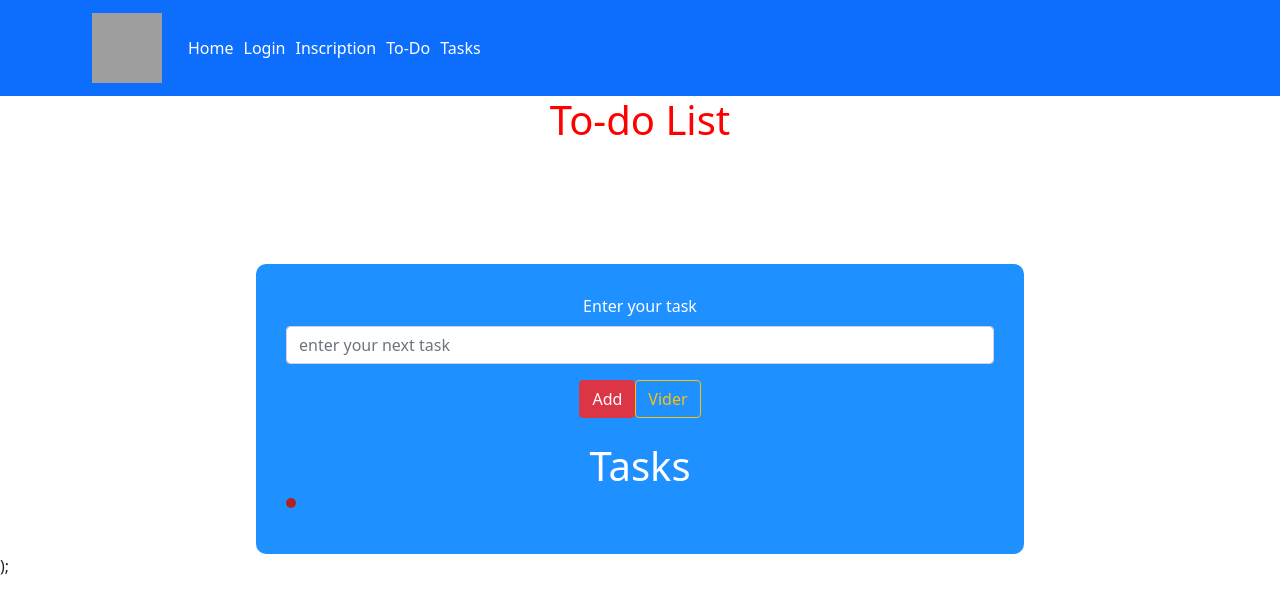
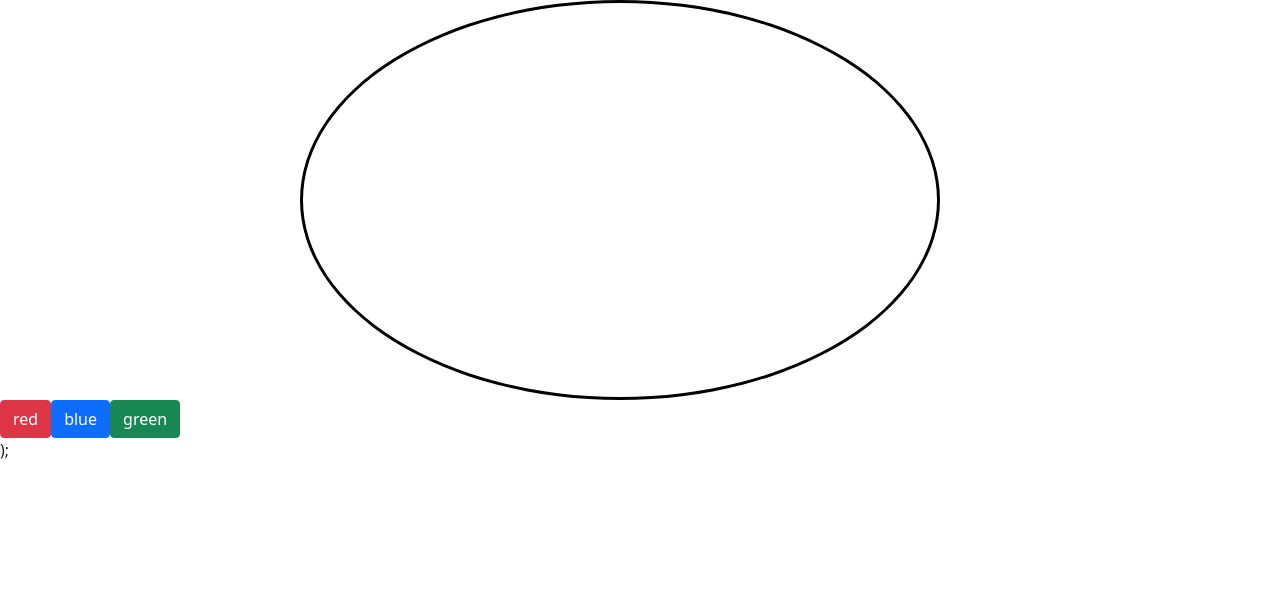
Before and after one commit to otmaneeee/otmaneReact, a React (Create React App) app: page /todo in a window 1280 px wide. Shown: the top 614 px of the page. Built offline with nearby package versions, Linux system fonts and the light colour scheme; grey boxes are pictures that could not be loaded.

Commit message:
color game first commit

```diff
--- a/src/App.js
+++ b/src/App.js
@@ -18,12 +18,15 @@ import Login from "./containers/Login/Login";
 import BasicToDoList from "./containers/ToDoList/BasicToDoList";
 import Header from "./layouts/Header/index";
 import Tasks from "./containers/Tasks/Tasks";
+import Circle from "./components/circle/index";
+import ColorGame from "./containers/ColorGame/ColorGame";
 const App = () => {
   return (
     <div>
-    <Router>
+     <ColorGame/>
+    {/* <Router> */}
       {/* car le Header se trouve dans toutes les pages */}
-      <Header/>
+      {/* <Header/>
       <Switch>
           <Route path="/login">
           <div style={{display:"flex",height:"100vh",justifyContent:"center",alignItems:"center"}}>
@@ -48,7 +51,7 @@ const App = () => {
              <BigThree/>
           </Route>
         </Switch>
-    </Router>
+    </Router> */}
     {/* <Router>
       <Switch>
           <Route path="/login">
--- /dev/null
+++ b/src/components/circle/index.jsx
@@ -0,0 +1,11 @@
+import { Container, Row, Col, Image } from "react-bootstrap";
+const Circle = () => {
+  return (
+    <div style={{width:"50%",height:"400px",border:"3px solid black",borderRadius:"80%",marginLeft:"300px"}}>
+
+
+    </div>
+  );
+};
+
+export default Circle;
--- a/src/constants.js
+++ b/src/constants.js
@@ -5,6 +5,7 @@ export const bootstrapButtonVariant = {
   success: "success",
   outlineWarning: "outline-warning",
   primary: "primary",
+  outlineSuccess : "outline-success",
 };
 
 export const buttonTexts = {
@@ -142,7 +143,7 @@ export const cardProps = {
   spiderMan : {
     width: "18rem",
     variant: "top",
-    src : "https://lh3.googleusercontent.com/proxy/nlLAt1hms21P3OqC-4gpfLMrJKgMDJ852AXyNFnvSa7841PYDZZ0mNdmikPLMNFVmBb4gQ-dwLxwLoBW6f0zRt1ovsuRicqGlctoKF31u8sF-9A",
+    src : "https://c2.lestechnophiles.com/www.numerama.com/wp-content/uploads/2019/08/spiderman-1.jpeg?resize=1212,712",
     title: "Spider Man",
     text: "M ready for our next mission",
   },
--- /dev/null
+++ b/src/containers/ColorGame/ColorGame.jsx
@@ -0,0 +1,15 @@
+import CustomButton from "../../components/CustomButton/index";
+import Circle from "../../components/circle/index";
+import { buttonTexts, bootstrapButtonVariant } from "../../constants";
+const ColorGame = () => {
+  return (
+    <div>
+      <Circle />
+      <CustomButton color={bootstrapButtonVariant.danger} text={"red"} />
+      <CustomButton color={bootstrapButtonVariant.primary} text={"blue"} />
+      <CustomButton color={bootstrapButtonVariant.success} text={"green"} />
+    </div>
+  );
+};
+
+export default ColorGame;
--- a/src/containers/Tasks/Tasks.jsx
+++ b/src/containers/Tasks/Tasks.jsx
@@ -1,4 +1,7 @@
+import { useSelector } from "react-redux";
+
 const Tasks = () => {
+  const dataFromStore = useSelector(state => state.tasksState.taskList);
   const list = new Array(20).fill().map((item,index)=> `TASK_${index}`);
   return (
     <div>
@@ -6,6 +9,12 @@ const Tasks = () => {
       {list.map((item,index) => (
         <li key={index} >{item}</li>
       ))}
+      <br></br>
+      <br></br>
+      <section style={{backgroundColor:"red",color:"white"}}>
+          <h1>Hello World</h1>
+          {dataFromStore.map((item)=><li>{item}</li>)}
+      </section>
     </div>
   );
 };
--- a/src/containers/ToDoList/BasicToDoList.jsx
+++ b/src/containers/ToDoList/BasicToDoList.jsx
@@ -42,12 +42,12 @@ const BasicToDoList = () => {
       />
       <CustomButton
         text={buttonTexts.toDoList}
-        color={bootstrapButtonVariant.danger}
+        color={bootstrapButtonVariant.success}
         onClick={handleClick}
       />
       <CustomButton
         text={buttonTexts.delete}
-        color={bootstrapButtonVariant.outlineWarning}
+        color={bootstrapButtonVariant.danger}
          onClick={deleteLastElement}
       />
       <br></br>
```
